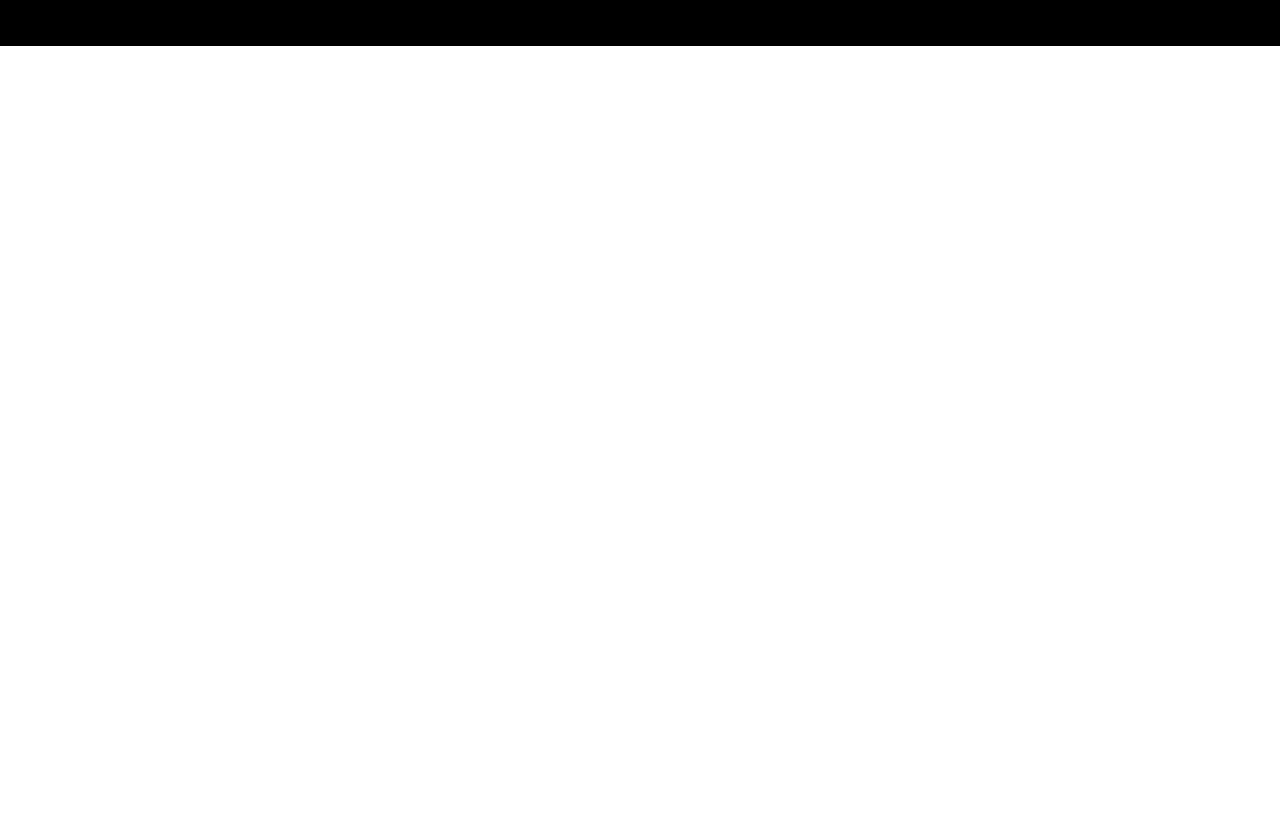
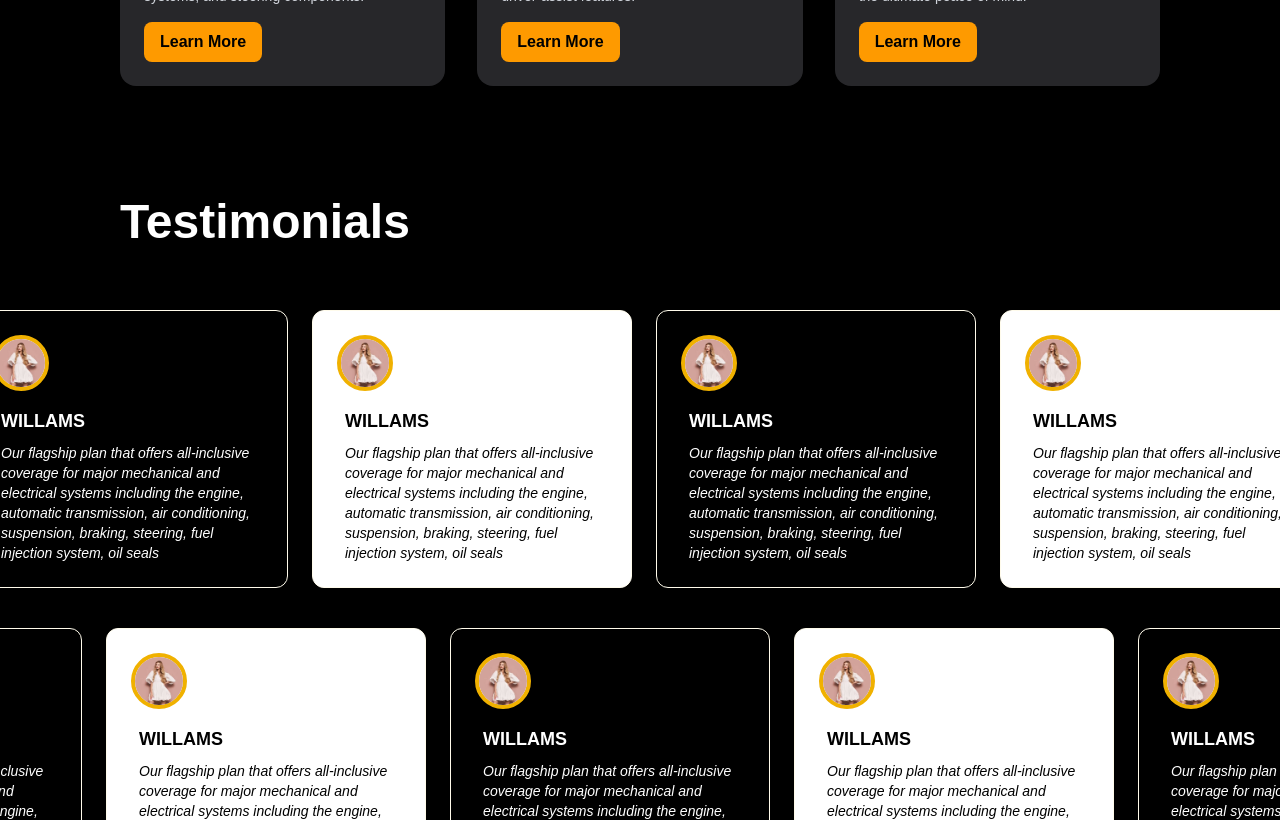
Before and after one commit to Yasir-72/Mass-Assurance-webite, a Next.js app: page / in a window 1280 px wide. Shown: the part 1980-2800 px from the top of the page. Before the commit the page ends 2026 px from the top, so only its background shows below. Built offline with nearby package versions, Linux system fonts and the light colour scheme.

Commit message:
Refactor layout and components for homepage

```diff
--- a/src/app/layout.tsx
+++ b/src/app/layout.tsx
@@ -30,8 +30,8 @@ export default function RootLayout({
         className={`${geistSans.variable} ${geistMono.variable} antialiased`}
       >
         <Header/>
-        <main>{children}</main>
-        {/* <Footer/> */}
+        <main className="pt-12 sm:pt-16 lg:pt-28 bg-black">{children}</main>
+        <Footer/>
       </body>
     </html>
   );
--- a/src/components/layout/header.tsx
+++ b/src/components/layout/header.tsx
@@ -12,8 +12,8 @@ export default function Header() {
             <Image
               src="/images/Mas_Assurance_Logo_Transparent.png"
               alt="Company Logo"
-                width={130}
-                height={130}
+              width={125}
+              height={125}
             />
           </Link>
         </div>
@@ -58,7 +58,6 @@ export default function Header() {
           </Link>
         </nav>
       </div>
-
     </header>
   );
 }
--- /dev/null
+++ b/src/components/pages/home/blogs.tsx
@@ -0,0 +1,7 @@
+import React from 'react'
+
+export default function Blogs() {
+  return (
+    <div>Blogs</div>
+  )
+}
--- a/src/components/pages/home/herosection.tsx
+++ b/src/components/pages/home/herosection.tsx
@@ -3,11 +3,11 @@ import Image from "next/image";
 
 export default function Herosection() {
   return (
-    <section className="relative pt-16 bg-black overflow-hidden mt-28 w-full sm:px-16 lg:px-30">
+    <section className="relative  bg-black overflow-hidden mt-28 w-full sm:px-16 lg:px-30">
       <div className="relative z-20">
         <div className="max-w-4xl text-white">
           <h1 className="text-4xl sm:text-5xl font-extrabold mb-4">
-            Mas Assurance
+            Mass Assurance
           </h1>
 
           {/* 1st paragraph with stripes */}
@@ -24,7 +24,7 @@ export default function Herosection() {
           </p>
 
           {/* 2nd paragraph */}
-          <p className="text-lg text-white/90">
+          <p className="text-lg text-white/90 italic">
             MAS Assurance is a premier risk assurance company, offering top-tier
             extended warranty and comprehensive service solutions exclusively
             for premium and luxury vehicles. We are driven by a singular
--- a/src/components/pages/home/servicepackages.tsx
+++ b/src/components/pages/home/servicepackages.tsx
@@ -48,11 +48,11 @@ const packages = [
 
 export default function ServicePackages() {
   return (
-    <section className="w-full max-w-7xl mx-auto bg-black px-6 sm:px-16 lg:px-8 py-12">
+    <section className="w-full  mx-auto bg-black sm:px-16 lg:px-30 py-12">
       <h1 className="text-3xl sm:text-4xl lg:text-5xl font-extrabold text-white">
         Service Packages
       </h1>
-      <p className="text-lg text-gray-300 mt-4 max-w-3xl">
+      <p className="text-lg text-gray-300 mt-4 max-w-3xl italic">
         We believe that regular maintenance is the key to a smooth, powerful,
         and long-lasting vehicle. Our service packages are tailored to meet
         essential upkeep needs while adding value and convenience.
--- /dev/null
+++ b/src/components/pages/home/testimonials.tsx
@@ -0,0 +1,145 @@
+"use client";
+
+import React, { useEffect, useRef, RefObject } from "react";
+import Image from "next/image";
+
+export const cards = [
+  {
+    id: 1,
+    name: "WILLAMS",
+    description: `Our flagship plan that offers all-inclusive coverage for major mechanical and electrical systems including the engine, automatic transmission, air conditioning, suspension, braking, steering, fuel injection system, oil seals`,
+    image: "/images/download.jpeg",
+    dark: true,
+  },
+  {
+    id: 2,
+    name: "WILLAMS",
+    description: `Our flagship plan that offers all-inclusive coverage for major mechanical and electrical systems including the engine, automatic transmission, air conditioning, suspension, braking, steering, fuel injection system, oil seals`,
+    image: "/images/download.jpeg",
+    dark: false,
+  },
+  {
+    id: 3,
+    name: "WILLAMS",
+    description: `Our flagship plan that offers all-inclusive coverage for major mechanical and electrical systems including the engine, automatic transmission, air conditioning, suspension, braking, steering, fuel injection system, oil seals`,
+    image: "/images/download.jpeg",
+    dark: true,
+  },
+  {
+    id: 4,
+    name: "WILLAMS",
+    description: `Our flagship plan that offers all-inclusive coverage for major mechanical and electrical systems including the engine, automatic transmission, air conditioning, suspension, braking, steering, fuel injection system, oil seals`,
+    image: "/images/download.jpeg",
+    dark: false,
+  },
+  {
+    id: 5,
+    name: "WILLAMS",
+    description: `Our flagship plan that offers all-inclusive coverage for major mechanical and electrical systems including the engine, automatic transmission, air conditioning, suspension, braking, steering, fuel injection system, oil seals`,
+    image: "/images/download.jpeg",
+    dark: true,
+  },
+  {
+    id: 6,
+    name: "WILLAMS",
+    description: `Our flagship plan that offers all-inclusive coverage for major mechanical and electrical systems including the engine, automatic transmission, air conditioning, suspension, braking, steering, fuel injection system, oil seals`,
+    image: "/images/download.jpeg",
+    dark: false,
+  },
+];
+
+export default function Testimonials() {
+  const scrollRef1 = useRef<HTMLDivElement>(null);
+  const scrollRef2 = useRef<HTMLDivElement>(null);
+
+  useEffect(() => {
+    const c1 = scrollRef1.current;
+    const c2 = scrollRef2.current;
+    if (!c1 || !c2) return;
+
+    const scrollSpeed =2;
+    const totalWidth = c1.scrollWidth / 2;
+
+    // Initialize second row offset to halfway through original content
+    c2.scrollLeft = totalWidth / 10;
+
+    const step = () => {
+      if (!c1 || !c2) return;
+      c1.scrollLeft = (c1.scrollLeft + scrollSpeed) % totalWidth;
+      c2.scrollLeft = (c2.scrollLeft + scrollSpeed) % totalWidth;
+      requestAnimationFrame(step);
+    };
+
+    const preventHorizontal = (e: WheelEvent) => {
+      if (e.deltaX !== 0) {
+        e.preventDefault();
+      }
+    };
+
+    c1.addEventListener("wheel", preventHorizontal, { passive: false });
+    c2.addEventListener("wheel", preventHorizontal, { passive: false });
+
+    const animationId = requestAnimationFrame(step);
+    return () => {
+      cancelAnimationFrame(animationId);
+      c1.removeEventListener("wheel", preventHorizontal);
+      c2.removeEventListener("wheel", preventHorizontal);
+    };
+  }, []);
+
+  const loopedCards = [...cards, ...cards];
+
+  const renderRow = (ref: React.RefObject<HTMLDivElement | null>) => (
+    <div
+      ref={ref}
+      className="overflow-x-auto no-scrollbar"
+      style={{ scrollbarWidth: "none", msOverflowStyle: "none" }}
+    >
+      <div className="flex space-x-6 px-6 whitespace-nowrap">
+        {loopedCards.map((card, idx) => (
+          <div
+            key={`${card.id}-${idx}`}
+            className={`w-80 p-6 rounded-xl flex-shrink-0 relative shadow-md border border-amber-50 ${
+              card.dark ? "bg-black text-white" : "bg-white text-black"
+            }`}
+          >
+            <div className="  w-14 h-14 rounded-full overflow-hidden border-4 border-yellow-500 bg-white">
+              <Image
+                src={card.image}
+                alt={card.name}
+                width={56}
+                height={56}
+                className="object-cover w-full h-full"
+              />
+            </div>
+            <div className="pt-4 pl-2 flex flex-col h-ful">
+              <h2 className="font-bold text-lg mb-2 whitespace-normal truncate">
+                {card.name}
+              </h2>
+              <p className="text-sm italic overflow-hidden block whitespace-normal line-clamp-5 break-words">
+                {card.description}
+              </p>
+            </div>
+          </div>
+        ))}
+      </div>
+    </div>
+  );
+
+  return (
+    <>
+      <section className="bg-black py-16 space-y-10">
+        <h1 className="text-3xl sm:text-4xl lg:text-5xl font-extrabold text-white mb-16 sm:px-16 lg:px-30">
+          Testimonials
+        </h1>
+        {renderRow(scrollRef1)}
+        {renderRow(scrollRef2)}
+      </section>
+      <section>
+        <h1 className="text-3xl sm:text-4xl lg:text-5xl font-extrabold text-white mb-16 sm:px-16 lg:px-30">
+          Process
+        </h1>
+      </section>
+    </>
+  );
+}
--- a/src/components/pages/homepagecontent.tsx
+++ b/src/components/pages/homepagecontent.tsx
@@ -1,12 +1,14 @@
 import React from "react";
 import Herosection from "./home/herosection";
 import ServicePackages from "./home/servicepackages";
+import Testimonials from "./home/testimonials";
 
 export default function HomePageContent() {
   return (
     <main>
       <Herosection />
       <ServicePackages />
+      <Testimonials />
     </main>
   );
 }
```
Also changed, not shown: public/images/download.jpeg (added). Lines whose indentation alone changed are shown as unchanged.
